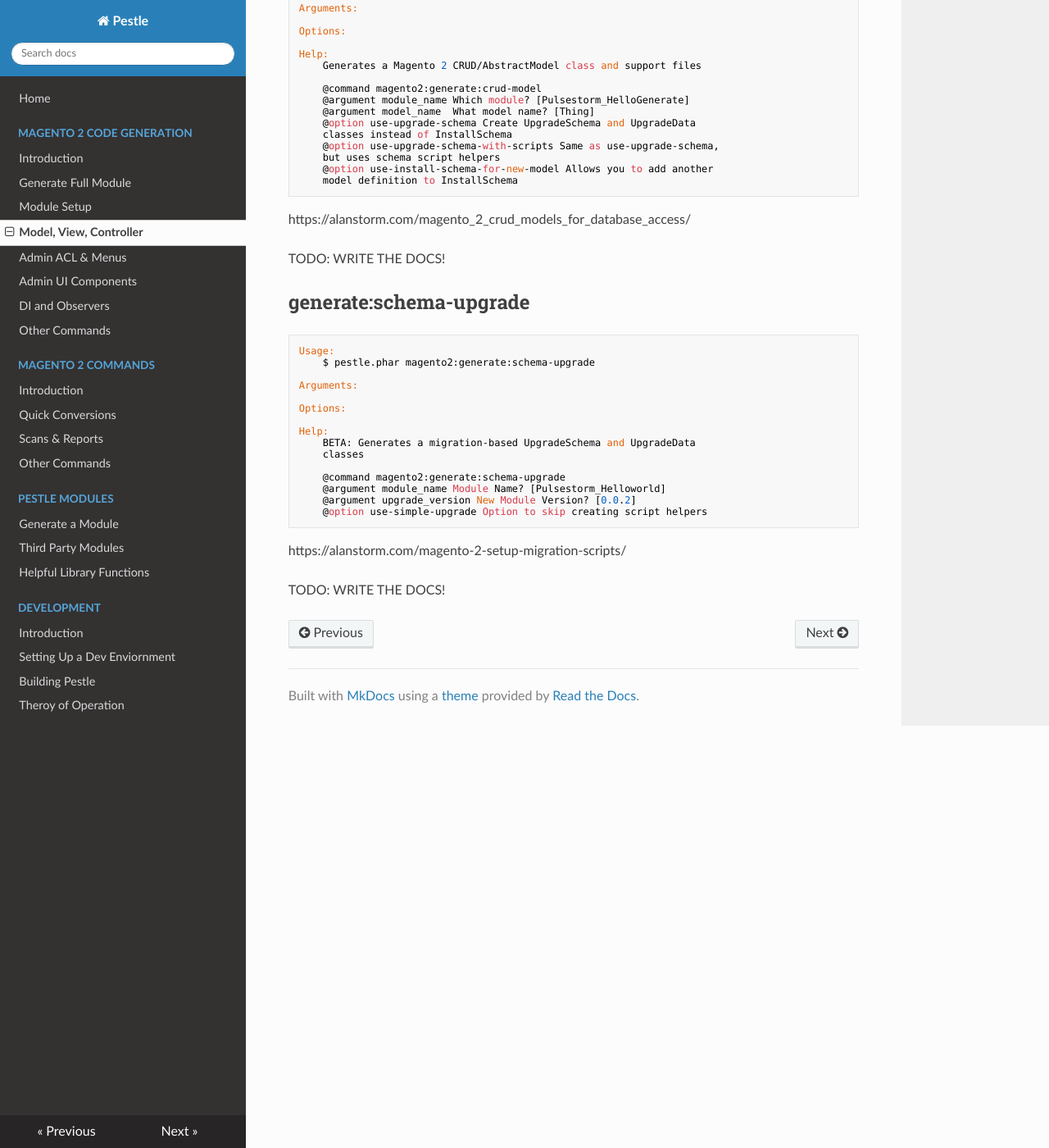
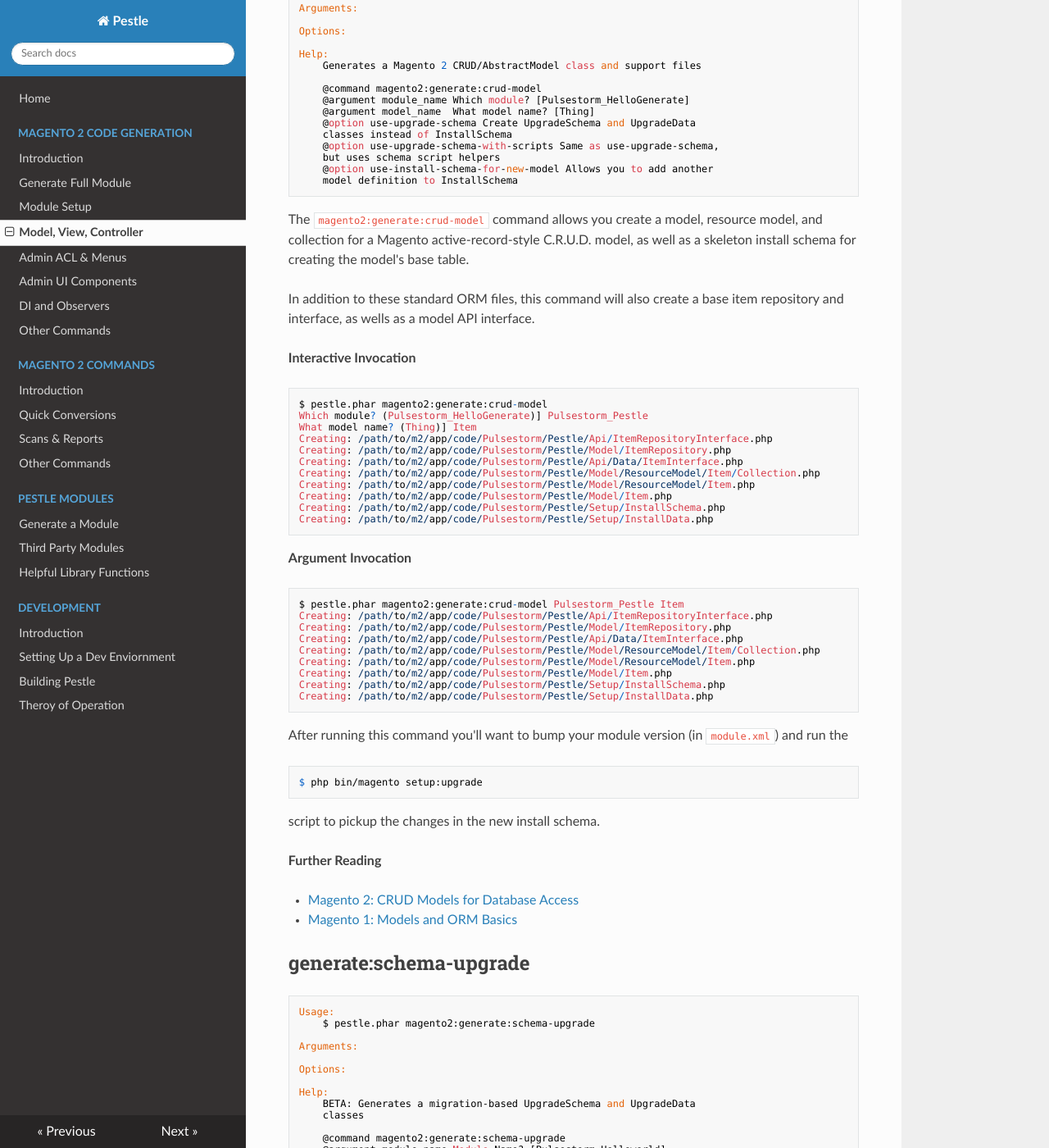
Before and after one commit to astorm/pestle, an MkDocs documentation site: the page built from docs/magento2-mvc.md, in a window 1280 px wide and 1400 px high, scrolled down 4118 px. Shown: the whole window at 82% size. Built offline with MkDocs 1.6.1, drawn with Linux system fonts in a browser that asks for light colours; nearby versions of some CDN libraries.

Commit message:
first pass

```diff
--- a/docs/magento2-mvc.md
+++ b/docs/magento2-mvc.md
@@ -219,9 +219,46 @@ A Magento 2 theme is a collection of layout handles, templates, and frontend fil
         @option use-install-schema-for-new-model Allows you to add another
         model definition to InstallSchema
 
-https://alanstorm.com/magento_2_crud_models_for_database_access/
+The `magento2:generate:crud-model` command allows you create a model, resource model, and collection for a Magento active-record-style C.R.U.D. model, as well as a skeleton install schema for creating the model's base table.
 
-TODO: WRITE THE DOCS!
+In addition to these standard ORM files, this command will also create a base item repository and interface, as wells as a model API interface.
+
+**Interactive Invocation**
+
+    $ pestle.phar magento2:generate:crud-model
+    Which module? (Pulsestorm_HelloGenerate)] Pulsestorm_Pestle
+    What model name? (Thing)] Item
+    Creating: /path/to/m2/app/code/Pulsestorm/Pestle/Api/ItemRepositoryInterface.php
+    Creating: /path/to/m2/app/code/Pulsestorm/Pestle/Model/ItemRepository.php
+    Creating: /path/to/m2/app/code/Pulsestorm/Pestle/Api/Data/ItemInterface.php
+    Creating: /path/to/m2/app/code/Pulsestorm/Pestle/Model/ResourceModel/Item/Collection.php
+    Creating: /path/to/m2/app/code/Pulsestorm/Pestle/Model/ResourceModel/Item.php
+    Creating: /path/to/m2/app/code/Pulsestorm/Pestle/Model/Item.php
+    Creating: /path/to/m2/app/code/Pulsestorm/Pestle/Setup/InstallSchema.php
+    Creating: /path/to/m2/app/code/Pulsestorm/Pestle/Setup/InstallData.php
+
+**Argument Invocation**
+
+    $ pestle.phar magento2:generate:crud-model Pulsestorm_Pestle Item
+    Creating: /path/to/m2/app/code/Pulsestorm/Pestle/Api/ItemRepositoryInterface.php
+    Creating: /path/to/m2/app/code/Pulsestorm/Pestle/Model/ItemRepository.php
+    Creating: /path/to/m2/app/code/Pulsestorm/Pestle/Api/Data/ItemInterface.php
+    Creating: /path/to/m2/app/code/Pulsestorm/Pestle/Model/ResourceModel/Item/Collection.php
+    Creating: /path/to/m2/app/code/Pulsestorm/Pestle/Model/ResourceModel/Item.php
+    Creating: /path/to/m2/app/code/Pulsestorm/Pestle/Model/Item.php
+    Creating: /path/to/m2/app/code/Pulsestorm/Pestle/Setup/InstallSchema.php
+    Creating: /path/to/m2/app/code/Pulsestorm/Pestle/Setup/InstallData.php
+
+After running this command you'll want to bump your module version (in `module.xml`) and run the
+
+    $ php bin/magento setup:upgrade
+
+script to pickup the changes in the new install schema.
+
+**Further Reading**
+
+- [Magento 2: CRUD Models for Database Access](https://alanstorm.com/magento_2_crud_models_for_database_access/)
+- [Magento 1: Models and ORM Basics](https://alanstorm.com/magento_models_orm/)
 
 ## generate:schema-upgrade
 
```
